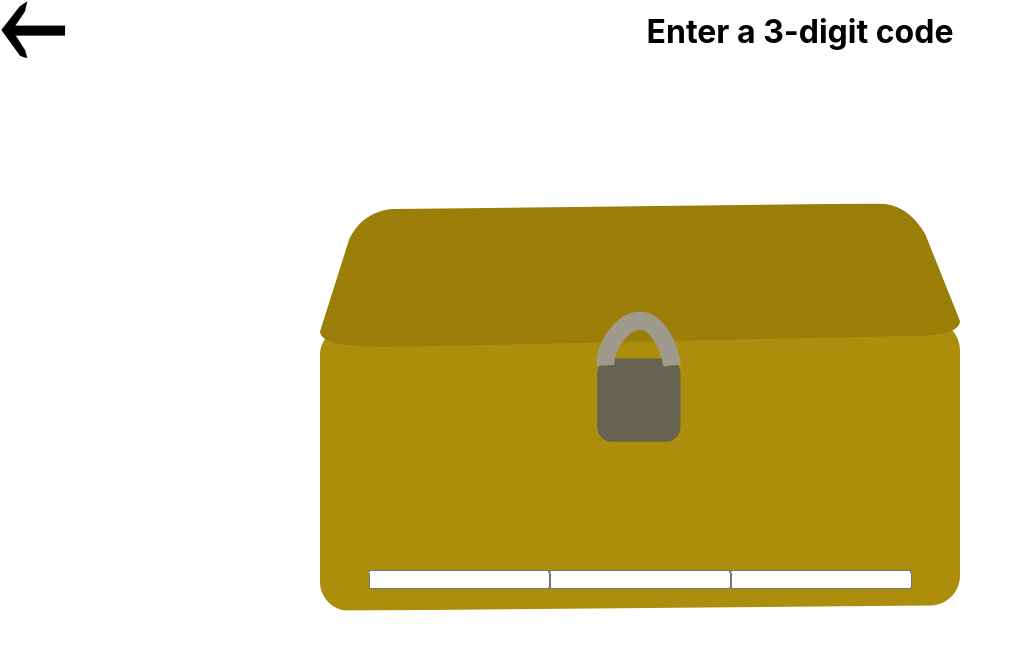
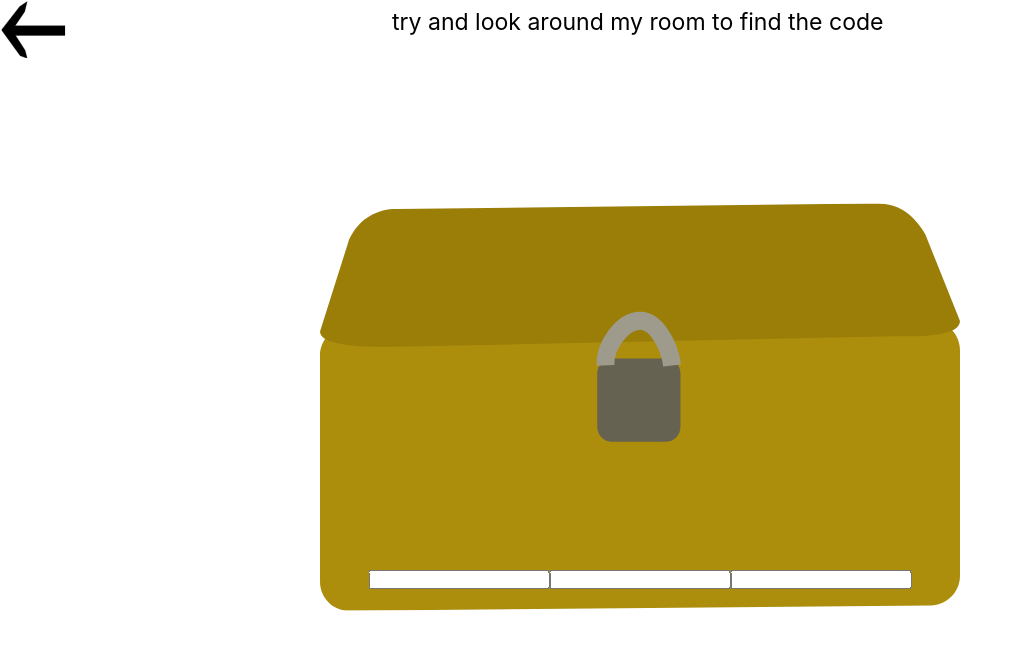
Before and after one commit to joal7299/Capstone, a React (Create React App) app: page /bed in a window 1280 px wide. Shown: the top 650 px of the page, without its empty margins (0-1022 px from the left). Built offline with nearby package versions, Linux system fonts and the light colour scheme.

Commit message:
sophie added instructions

```diff
--- a/src/components/Bed.js
+++ b/src/components/Bed.js
@@ -3,6 +3,7 @@ import Hover from "./Hover.js"
 import {ReactComponent as Box} from '../img/box.svg'
 import {ReactComponent as Back} from "../img/leftArrow.svg"
 import {ReactComponent as Note} from "../img/letter-1.svg"
+import Typed from "react-typed";
 
 
 class Bed extends React.Component {
@@ -37,7 +38,13 @@ class Bed extends React.Component {
     render() {
         return (
             <div>
-                <h1 className="noteInstructions">Enter a 3-digit code</h1>
+                <div className="typedSteph">
+                    <Typed className="typedRoomSteph" strings={["that's my chest!","it has a 3 letter code though.","try and look around my room to find the code"]}
+                           fadeOut={true}
+                           typeSpeed={35}
+                    />
+                </div>
+                {/*<h1 className="noteInstructions">Enter a 3-digit code</h1>*/}
                 <Hover noHoverSvg={<Back className="Back"/>} hoverSvg={<Back onClick={()=> window.location.href="Parent"} className="Back"/>}/>
 
                 <Box className = "box"/>
--- a/src/components/Desk.js
+++ b/src/components/Desk.js
@@ -2,11 +2,18 @@ import React from 'react'
 import Hover from "./Hover.js"
 import {ReactComponent as Key} from '../img/code-key.svg'
 import {ReactComponent as Back} from "../img/leftArrow.svg"
+import Typed from "react-typed";
 
 class Desk extends React.Component {
     render() {
         return (
             <div>
+                <div className="typedSteph">
+                    <Typed className="typedRoomSteph" strings={[""]}
+                           fadeOut={true}
+                           typeSpeed={35}
+                    />
+                </div>
                 <Hover noHoverSvg={<Back className="Back"/>} hoverSvg={<Back onClick={()=> window.location.href="Parent"} className="Back"/>}/>
                 <Key className="key"/>
             </div>
--- a/src/components/style.css
+++ b/src/components/style.css
@@ -41,7 +41,8 @@
 .typedSteph {
     z-index: 50;
     left:30vw;
-     position:absolute;
+    position:absolute;
+    padding: 1vh;
 }
 
 .typedFuneralSteph {
@@ -466,12 +467,6 @@ h1 {
     position: absolute;
 }
 
-.noteInstructions{
-    transform: translate(75%,30%);
-    width: 50%;
-    position: absolute;
-}
-
 .musicInstruct {
     position: absolute;
     top: 25vh;
```
